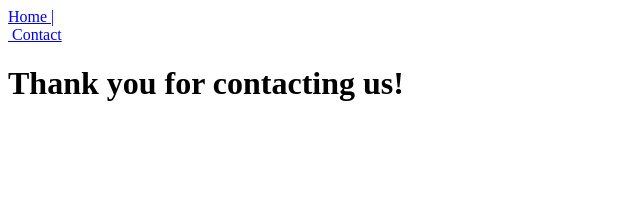
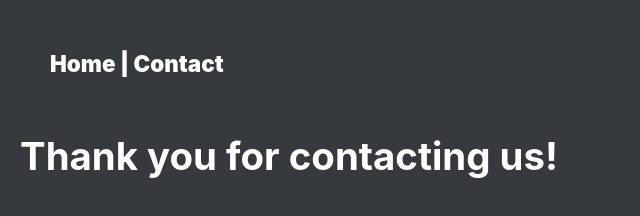
Before and after one commit to madmac-1/Repair-1.0, a website: page thankyou.html in a window 1280 px wide. Shown: the whole page, without its empty margins (0-640 px from the left). Drawn offline with Linux system fonts and the light colour scheme.

Commit message:
update thankyou.html

```diff
--- a/thankyou.html
+++ b/thankyou.html
@@ -5,7 +5,8 @@
   <meta charset="UTF-8">
   <meta http-equiv="X-UA-Compatible" content="IE=edge">
   <meta name="viewport" content="width=device-width, initial-scale=1.0">
-  <title>Document</title>
+  <link rel="stylesheet" href="src/css/styles.css">
+  <title>Thank you!</title>
 </head>
 
 <body>
```
